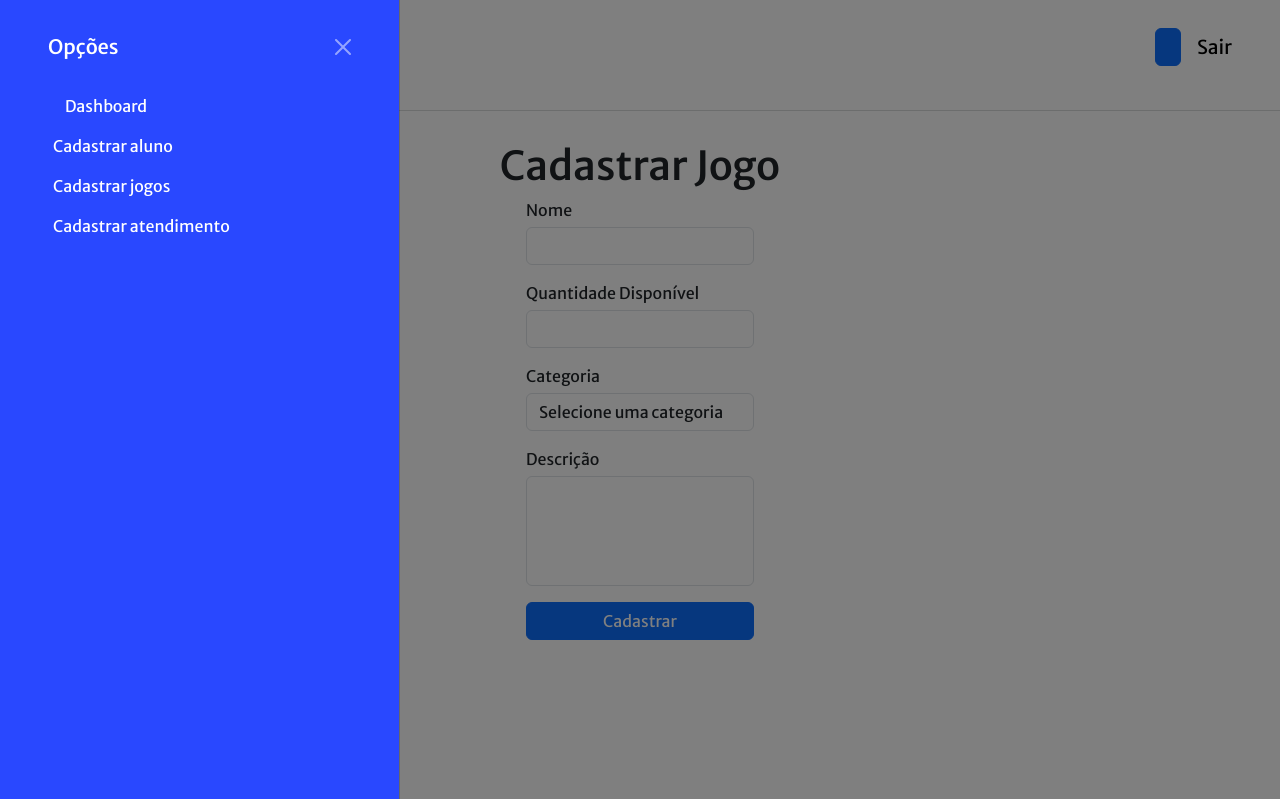
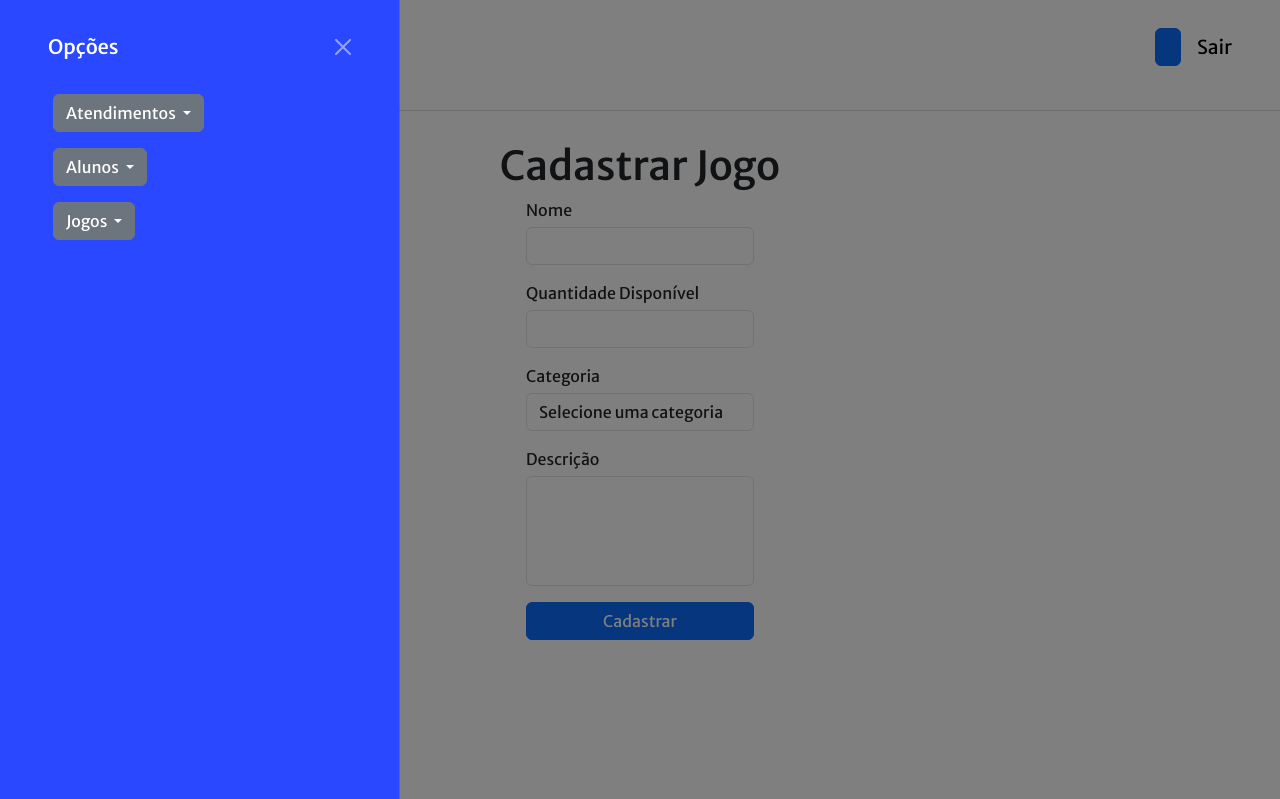
Before and after one commit to Rohnin08/Jogos_NAPNE, a Flask app: page /cadastroJogos in a window 1280 px wide, after a click that opens the changed part. Shown: the top 799 px of the page. Run offline with Flask 3, Linux system fonts and the light colour scheme; the visitor is signed in with stand-in values (Sample User, id 1); parts of the project's set-up code (start-up, migrations or seed data) failed here and were passed over; some libraries are stand-ins or nearby versions.

Commit message:
Esboço de listagem de jogos

```diff
--- a/app.py
+++ b/app.py
@@ -228,5 +228,21 @@ def cadastro_atendimento():
 
     return render_template('cadastroAtendimento.html', alunos=alunos, jogos=jogos)
 
+
+@app.route("/jogos")
+def listar_jogos():
+    jogos = Jogo.query.all()
+    jogos_formatados = []
+    for j in jogos:
+        categorias = ", ".join([c.nome for c in j.categorias]) if j.categorias else "Sem categoria"
+        jogos_formatados.append({
+            "id": j.id_jogo,
+            "nome": j.nome,
+            "quant": j.quant_disponivel,
+            "descricao": j.descricao or "Sem descrição",
+            "categorias": categorias
+        })
+    return render_template("listar_jogos.html", jogos=jogos_formatados)
+
 if __name__ == '__main__':
     app.run(debug=True)
--- a/templates/base.html
+++ b/templates/base.html
@@ -55,20 +55,35 @@
             {% if 'usuario_id' in session %}
             <div class="offcanvas-body" style="color: white;">
                 <li class="base-option">
-                    <i class='bxr  bx-home'  style='color:#ffffff'></i>
-                    <a href="{{ url_for('dashboard') }}">Dashboard</a>
+                    <!-- <i class='bxr  bx-home'  style='color:#ffffff'></i> -->
+                    <i class='bxr  bx-form'  style='color:#ffffff'></i>
+                    <a class="btn btn-secondary dropdown-toggle" href="#" role="button" data-bs-toggle="dropdown" aria-expanded="false">
+                        Atendimentos
+                    </a>
+                    <ul class="dropdown-menu">
+                      <li><a class="dropdown-item" href="#">Todos os Atentimentos</a></li>
+                      <li><a class="dropdown-item" href="#">Adicionar um novo</a></li>
+                    </ul>
                 </li>
                 <li class="base-option">
-                    <i class='bxr  bx-education'  style='color:#ffffff'></i>
-                    <a href="{{ url_for('cadastro_aluno') }}">Cadastrar aluno</a>
+                   <i class='bxr  bx-education'  style='color:#ffffff'></i>
+                    <a class="btn btn-secondary dropdown-toggle" href="#" role="button" data-bs-toggle="dropdown" aria-expanded="false">
+                        Alunos
+                    </a>
+                    <ul class="dropdown-menu">
+                      <li><a class="dropdown-item" href="#">Todos os alunos</a></li>
+                      <li><a class="dropdown-item" href="#">Adicionar novo Aluno</a></li>
+                    </ul>
                 </li>
                 <li class="base-option">
                     <i class='bxr  bx-chess-knight'  style='color:#ffffff'></i>
-                    <a href="{{ url_for('cadastro_jogos') }}">Cadastrar jogos</a>
-                </li>
-                 <li class="base-option">
-                    <i class='bxr  bx-form'  style='color:#ffffff'></i>
-                    <a href="{{ url_for('cadastro_atendimento') }}">Cadastrar atendimento</a>
+                    <a class="btn btn-secondary dropdown-toggle" href="#" role="button" data-bs-toggle="dropdown" aria-expanded="false">
+                        Jogos
+                    </a>
+                    <ul class="dropdown-menu">
+                      <li><a class="dropdown-item" href="#">Todos os jogos</a></li>
+                      <li><a class="dropdown-item" href="#">Adicionar novo Jogo</a></li>
+                    </ul>
                 </li>
             </div>
             {% endif %}
```
Also changed, not shown: models.py (+37 -27 lines), templates/listar_jogos.html (added, +43 -0 lines), db/database.db (deleted).
